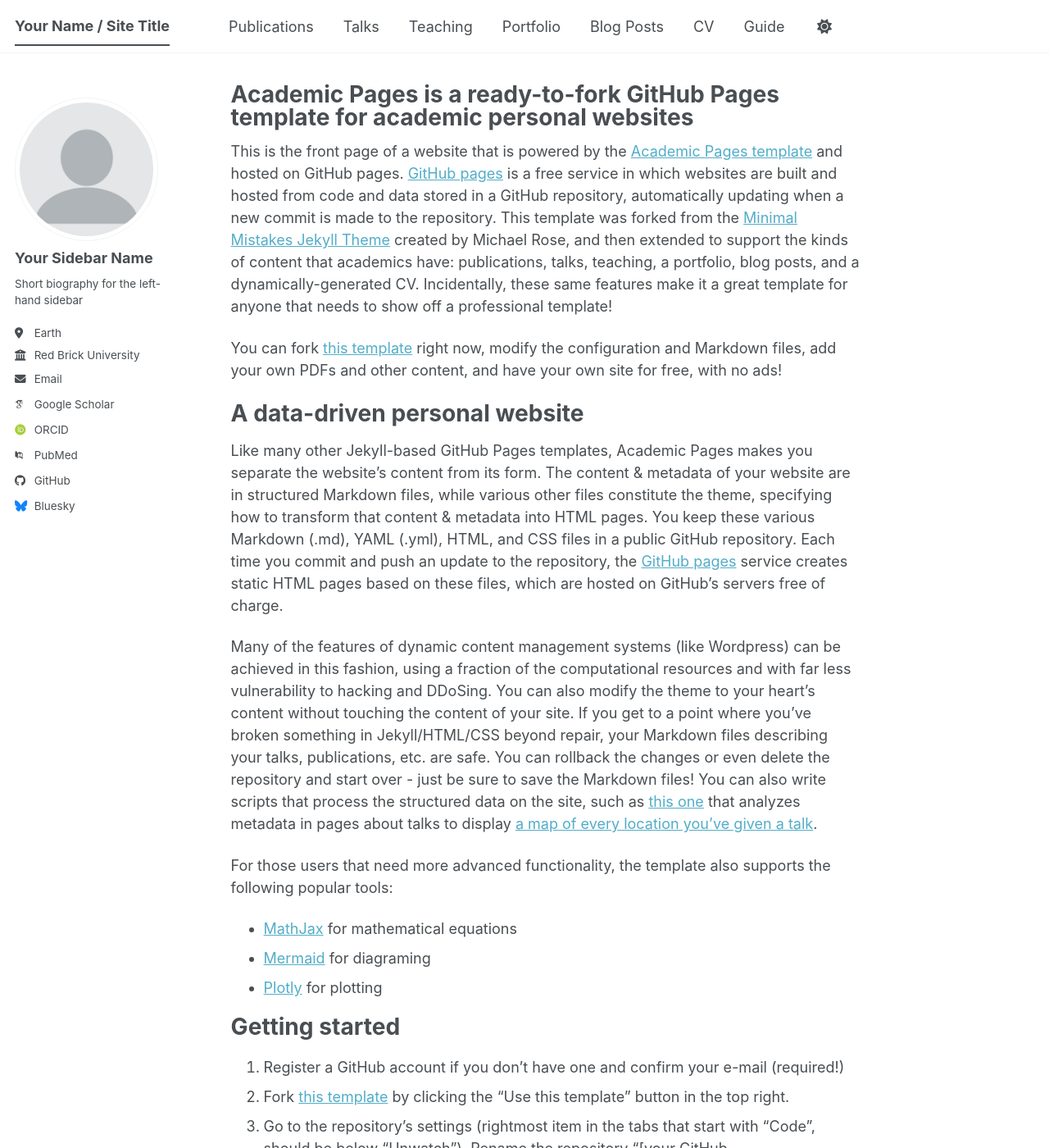
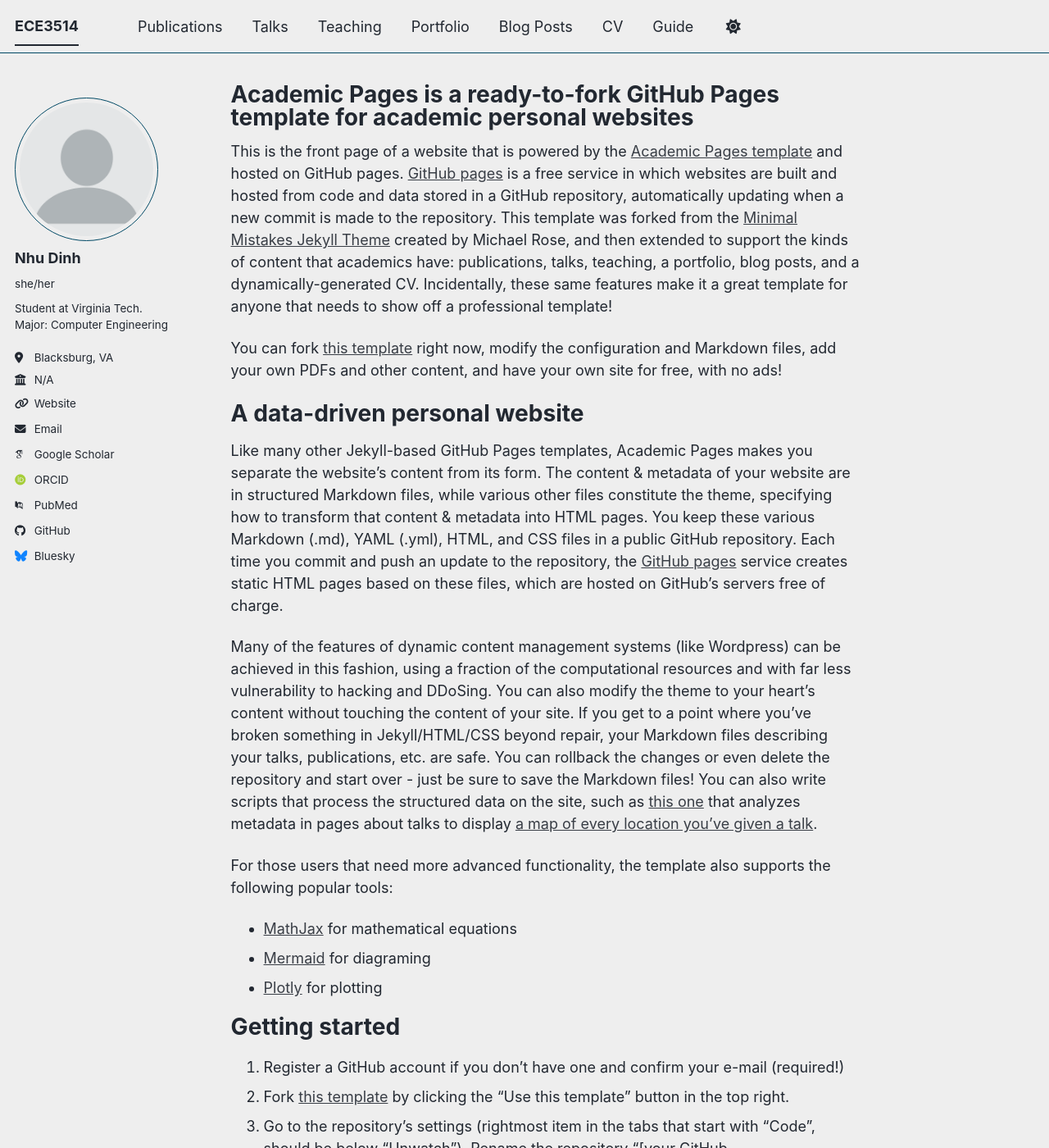
Before and after one commit to IvyTD/IvyTD.github.io, a Jekyll site: the page built from _pages/about.md, in a window 1280 px wide and 1400 px high. Shown: the whole window at 82% size. Built offline with Jekyll 4.4.1, drawn with Linux system fonts in a browser that asks for light colours; some web fonts are replaced; a script bundle is joined from its source files by our own code; library files that are not in the unit come from our copies; some of the changed text lies outside the part shown.

Commit message:
Update _config.yml
Edited description and settings

```diff
--- a/_config.yml
+++ b/_config.yml
@@ -8,11 +8,11 @@
 
 # Basic Site Settings
 locale                   : "en-US"
-site_theme               : "default" # The available themes options are "default", "air", "sunrise", "mint", "dirt" and "contrast"
-title                    : "Your Name / Site Title"
+site_theme               : "air" # The available themes options are "default", "air", "sunrise", "mint", "dirt" and "contrast"
+title                    : "ECE3514"
 title_separator          : "-"
-name                     : &name "Your Name"
-description              : &description "Your Name's academic portfolio"   # Update this with a general description of your site, this is the default if not overridden by a page
+name                     : &name "Nhu Dinh"
+description              : &description "Nhu Dinh's academic portfolio"   # Update this with a general description of your site, this is the default if not overridden by a page
 url                      : https://academicpages.github.io # The base hostname & protocol for your site e.g. "https://[your GitHub username].github.io",
                                                            # or if you already have some other page hosted on Github then use "https://[your GitHub username].github.io/[Your Repo Name]"
 baseurl                  : "" # the subpath of your site, e.g. "/blog"
@@ -24,13 +24,13 @@
 author:
   # Biographic information
   avatar           : "profile.png"
-  name             : "Your Sidebar Name"
-  pronouns         : # example: "she/her"
-  bio              : "Short biography for the left-hand sidebar"
-  location         : "Earth"
-  employer         : "Red Brick University"
-  uri              : # URL
-  email            : "none@example.org"
+  name             : "Nhu Dinh"
+  pronouns         : "she/her"
+  bio              : "Student at Virginia Tech. Major: Computer Engineering"
+  location         : "Blacksburg, VA"
+  employer         : "N/A"
+  uri              : "https://github.com/IvyTD/IvyTD.github.io"
+  email            : "ntd1219@vt.edu"
 
   # Academic websites
   academia         : # URL
```
